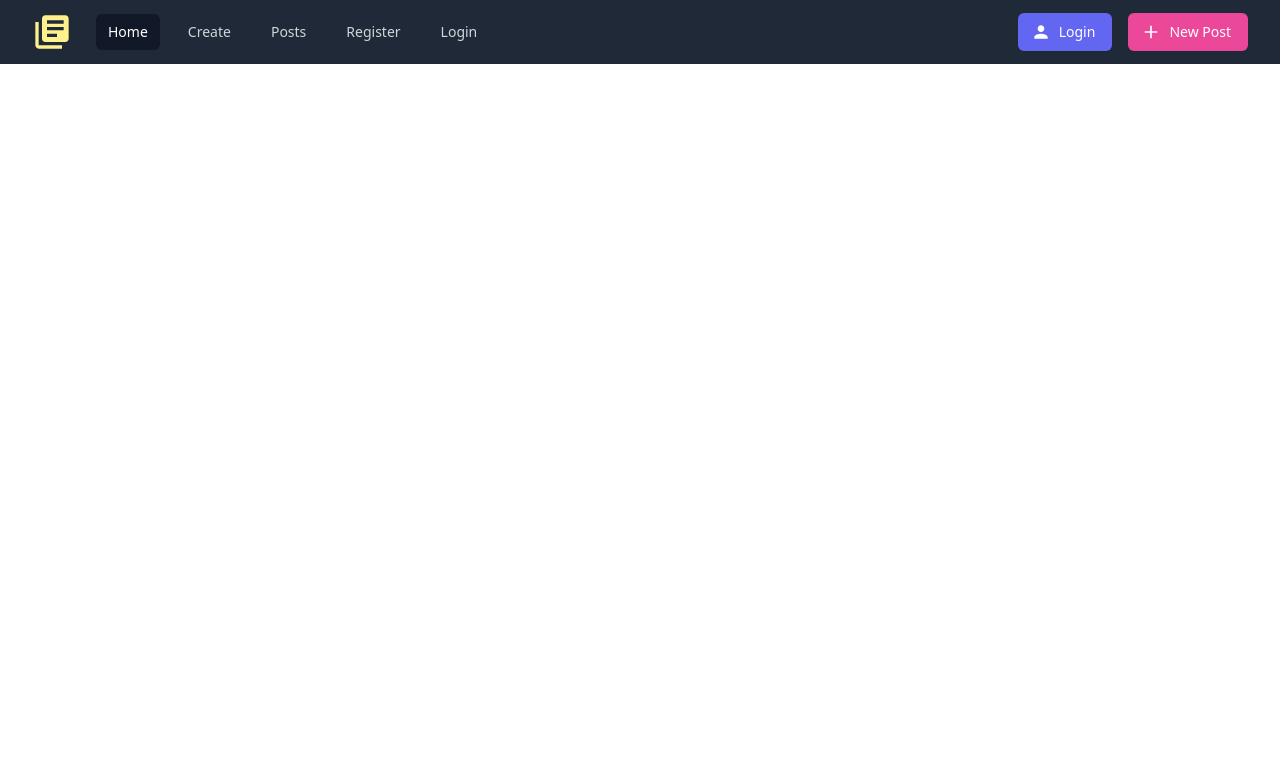
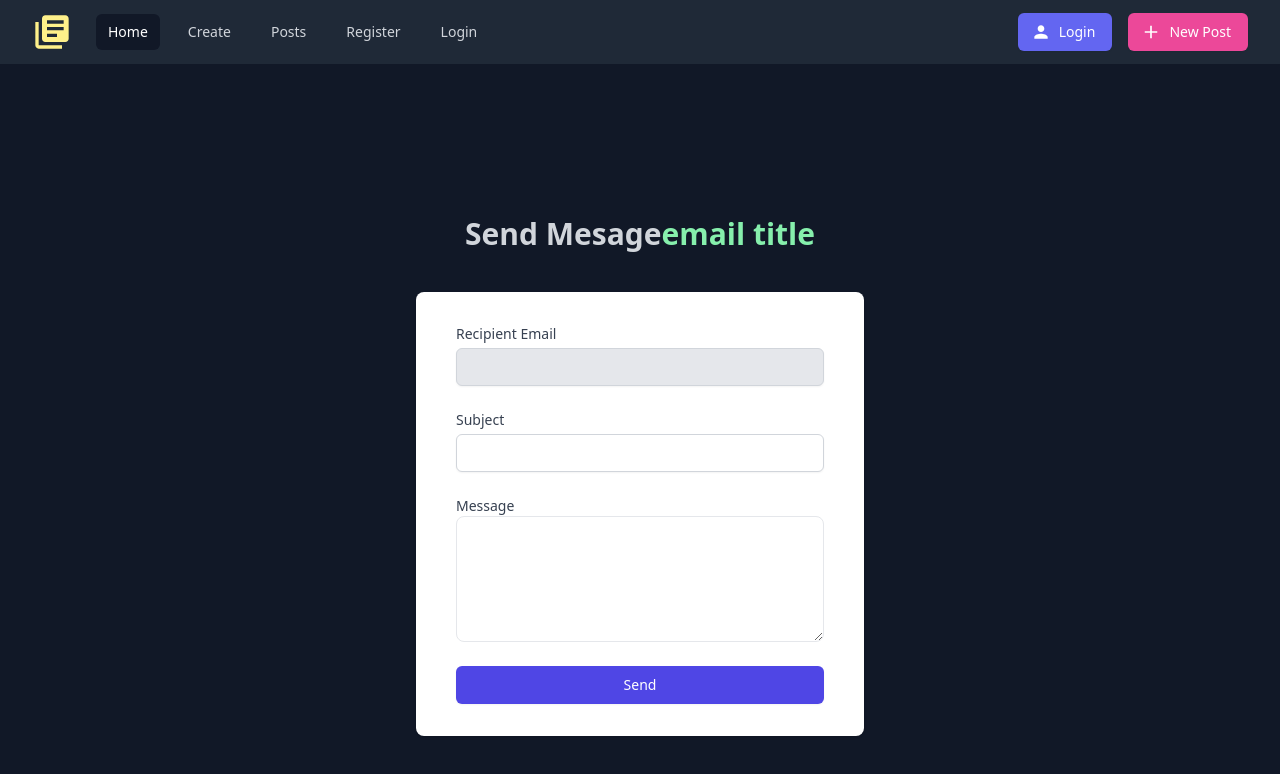
Before and after one commit to mukeshkr123/Blog-website-frontend, a React (Vite) app: page /send-email in a window 1280 px wide. Shown: the top 774 px of the page. Built offline with nearby package versions, Linux system fonts and the light colour scheme.

Commit message:
addded sendemail

```diff
--- a/src/App.jsx
+++ b/src/App.jsx
@@ -15,6 +15,7 @@ import Profile from "./components/User/Profile/Profile";
 import UploadProfilePhoto from "./components/User/Profile/UpdateProfile";
 import UpdateProfileForm from "./components/User/Profile/UpdateProfileForm";
 import UpdatePassword from "./components/User/Forms/UpdatePassword";
+import SendEmail from "./components/Email/SendEmail";
 
 const App = () => {
   return (
@@ -36,6 +37,7 @@ const App = () => {
         <Route path="/upload-profile-photo" element={<UploadProfilePhoto />} />
         <Route path="/update-profile" element={<UpdateProfileForm />} />
         <Route path="/update-password" element={<UpdatePassword />} />
+        <Route path="/send-email" element={<SendEmail />} />
       </Routes>
     </Router>
   );
--- /dev/null
+++ b/src/components/Email/SendEmail.jsx
@@ -0,0 +1,128 @@
+import React from "react";
+import { useForm } from "react-hook-form";
+import { z } from "zod";
+import { zodResolver } from "@hookform/resolvers/zod";
+
+const schema = z.object({
+  //   email: z.string("Email is required"),
+  message: z.string("Message is required").min(10, "Please explain in detail"),
+  subject: z.string("Subject is required").min(5, "Subject is required"),
+});
+
+const SendEmail = () => {
+  const {
+    register,
+    handleSubmit,
+    formState: { errors },
+  } = useForm({
+    resolver: zodResolver(schema),
+  });
+
+  const onSubmitForm = (data) => {
+    console.log(data);
+  };
+
+  return (
+    <div className="min-h-screen bg-gray-900 flex flex-col justify-center py-12 sm:px-6 lg:px-8">
+      <div className="sm:mx-auto sm:w-full sm:max-w-md">
+        <h2 className="mt-6 text-center text-3xl font-extrabold text-gray-300">
+          Send Mesage
+          {/* Email title */}
+          <span className="text-green-300">email title</span>
+        </h2>
+
+        <p className="mt-2 text-center text-sm text-gray-600">
+          {/* Display err here */}
+        </p>
+        <p className="mt-2 text-center text-sm text-gray-600">
+          {/* {emailSent && <div>Sent</div>} */}
+        </p>
+      </div>
+
+      <div className="mt-8 sm:mx-auto sm:w-full sm:max-w-md">
+        <div className="bg-white py-8 px-4 shadow sm:rounded-lg sm:px-10">
+          <form onSubmit={handleSubmit(onSubmitForm)} className="space-y-6">
+            <div>
+              <label
+                htmlFor="email"
+                className="block text-sm font-medium text-gray-700"
+              >
+                Recipient Email
+              </label>
+              {/* Email message */}
+              <div className="mt-1">
+                <input
+                  {...register("email")}
+                  disabled
+                  id="email"
+                  name="email"
+                  type="email"
+                  autoComplete="email"
+                  className="appearance-none block w-full px-3 py-2 border bg-gray-200 border-gray-300 rounded-md shadow-sm placeholder-gray-400 focus:outline-none focus:ring-indigo-500 focus:border-indigo-500 sm:text-sm"
+                />
+              </div>
+              {/* Err msg */}
+              <div className="text-red-500">
+                {errors.email && errors?.email.message}
+              </div>
+            </div>
+            <div>
+              <label
+                htmlFor="email"
+                className="block text-sm font-medium text-gray-700"
+              >
+                Subject
+              </label>
+              <div className="mt-1">
+                {/* Subject */}
+                <input
+                  {...register("subject")}
+                  id="subject"
+                  name="subject"
+                  type="text"
+                  autoComplete="subject"
+                  className="appearance-none block w-full px-3 py-2 border border-gray-300 rounded-md shadow-sm placeholder-gray-400 focus:outline-none focus:ring-indigo-500 focus:border-indigo-500 sm:text-sm"
+                />
+              </div>
+              {/* err msg */}
+              <div className="text-red-500">
+                {errors.subject && errors?.subject.message}
+              </div>
+            </div>
+            <div>
+              <label
+                htmlFor="password"
+                className="block text-sm font-medium text-gray-700"
+              >
+                Message
+              </label>
+              {/* email message */}
+              <textarea
+                {...register("message")}
+                rows="5"
+                cols="10"
+                className="rounded-lg appearance-none block w-full py-3 px-3 text-base text-center leading-tight text-gray-600 bg-transparent focus:bg-transparent  border border-gray-200 focus:border-gray-500  focus:outline-none"
+                type="text"
+              ></textarea>
+              {/* err here */}
+              <div className="text-red-500">
+                {errors.message && errors?.message.message}
+              </div>
+            </div>
+            {/* Submit btn */}
+            <div>
+              <button
+                type="submit"
+                className="w-full flex justify-center py-2 px-4 border border-transparent rounded-md shadow-sm text-sm font-medium text-white bg-indigo-600 hover:bg-indigo-700 focus:outline-none focus:ring-2 focus:ring-offset-2 focus:ring-indigo-500"
+              >
+                Send
+              </button>
+            </div>
+          </form>
+        </div>
+      </div>
+    </div>
+  );
+};
+
+export default SendEmail;
```
